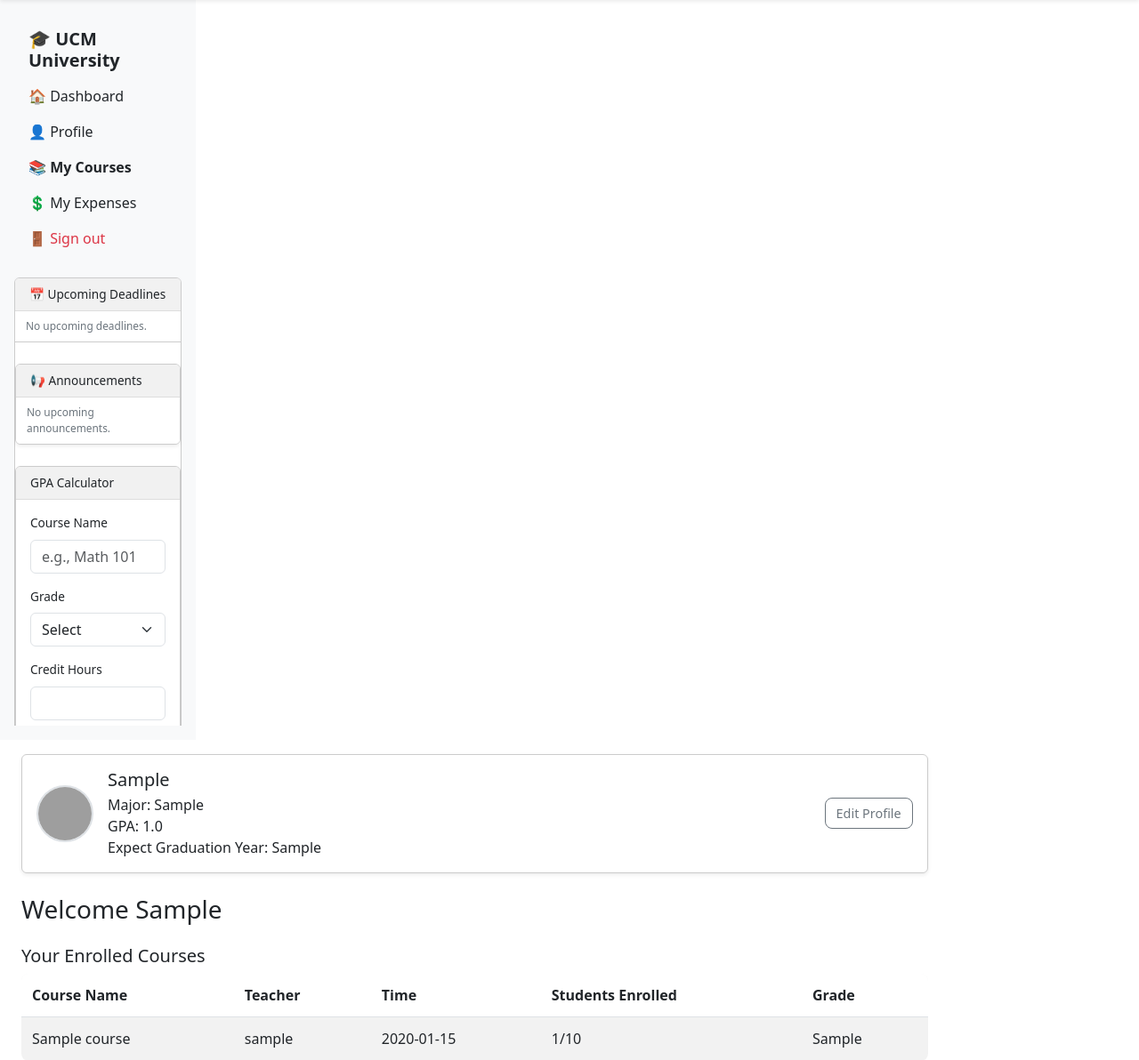
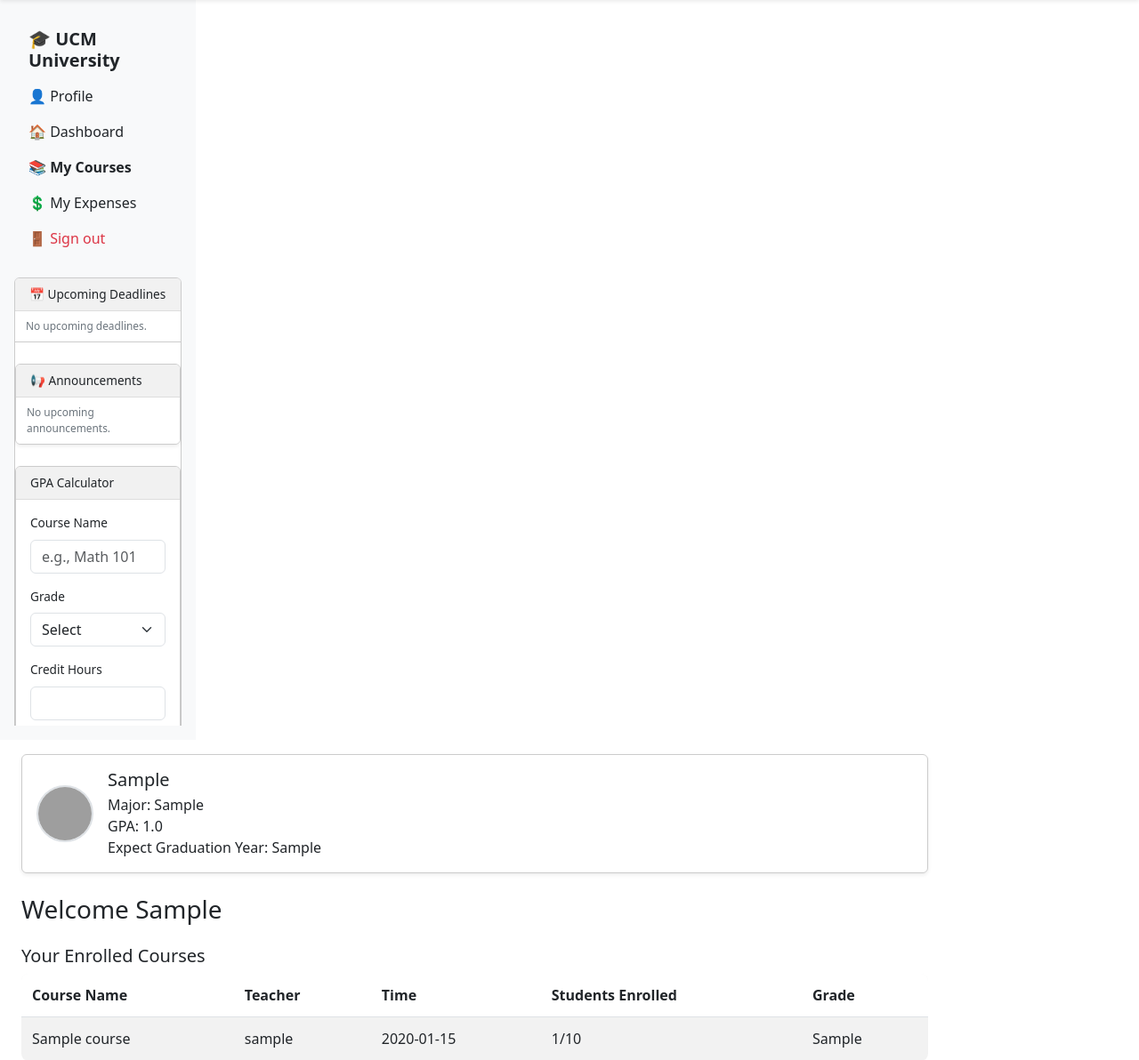
Before and after one commit to gerardoriveradoesstuff/CSE108GROUPProject, a Flask app: page /my_courses in a window 1280 px wide. Shown: the part 53-1245 px from the top of the page at 89% size. Run offline with Flask 3, Linux system fonts and the light colour scheme; a user stored in the database is signed in; tables that the repository leaves empty hold one stand-in row (values such as "Sample post"); grey boxes are pictures that could not be loaded.

Commit message:
fix: Reorder dashboard link in sidebar and comment out optional edit profile section

```diff
--- a/templates/template-my-courses.html
+++ b/templates/template-my-courses.html
@@ -26,8 +26,8 @@
                 <div class="sidebar-sticky pt-3">
                     <h5 class="sidebar-header px-3">🎓 UCM University</h5>
                     <ul class="nav flex-column">
+                        <li class="nav-item"><a class="nav-link" href="{{ url_for('main.profile') }}">👤 Profile</a></li>
                         <li class="nav-item"><a class="nav-link" href="{{ url_for('main.student_dashboard') }}">🏠 Dashboard</a></li>
-                        <li class="nav-item"><a class="nav-link" href="{{ url_for('main.profile') }}">👤 Profile</a></li>
                         <li class="nav-item"><a class="nav-link active" href="{{ url_for('main.my_courses') }}">📚 My Courses</a></li>
                         <li class="nav-item"><a class="nav-link" href="{{ url_for('main.finance_dashboard') }}">💲 My Expenses</a></li>
                         <li class="nav-item"><a class="nav-link signout-link" href="{{ url_for('main.logout') }}">🚪 Sign out</a></li>
@@ -54,10 +54,10 @@
                                 Expect Graduation Year: {{ user.year }}
                             </p>
                         </div>
-                        <!-- Optional: Add a link to settings -->
-                        <div class="ms-auto">
-                            <a href="#" class="btn btn-sm btn-outline-secondary">Edit Profile</a>
-                        </div>
+<!--                        &lt;!&ndash; Optional: Add a link to settings &ndash;&gt;-->
+<!--                        <div class="ms-auto">-->
+<!--                            <a href="#" class="btn btn-sm btn-outline-secondary">Edit Profile</a>-->
+<!--                        </div>-->
                     </div>
                 </div>
 
```
